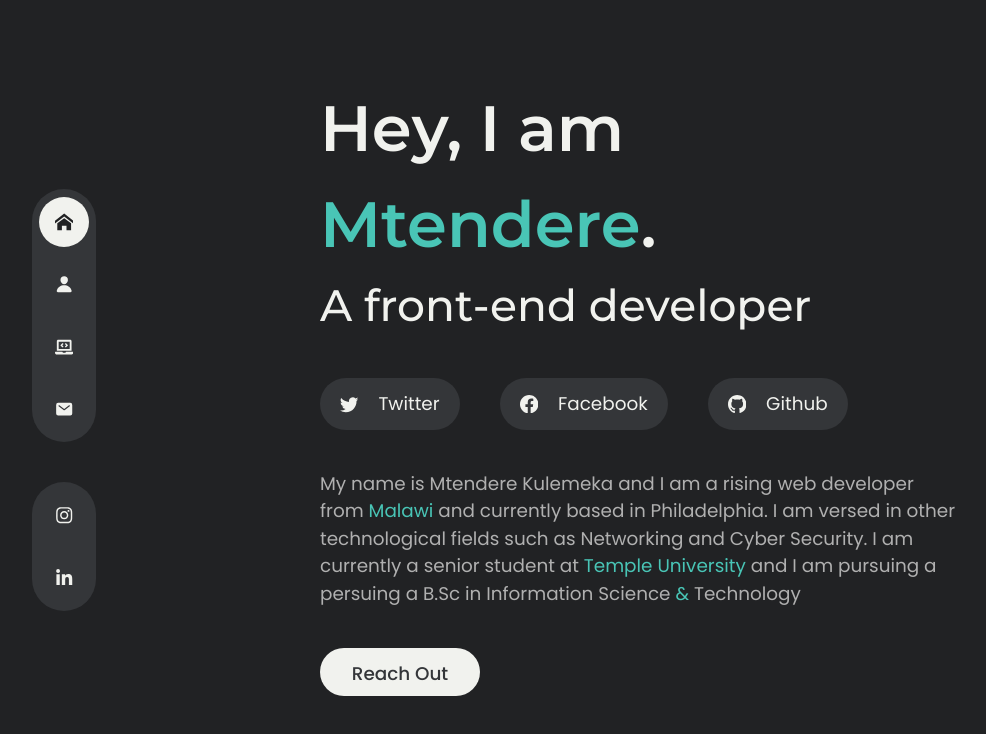
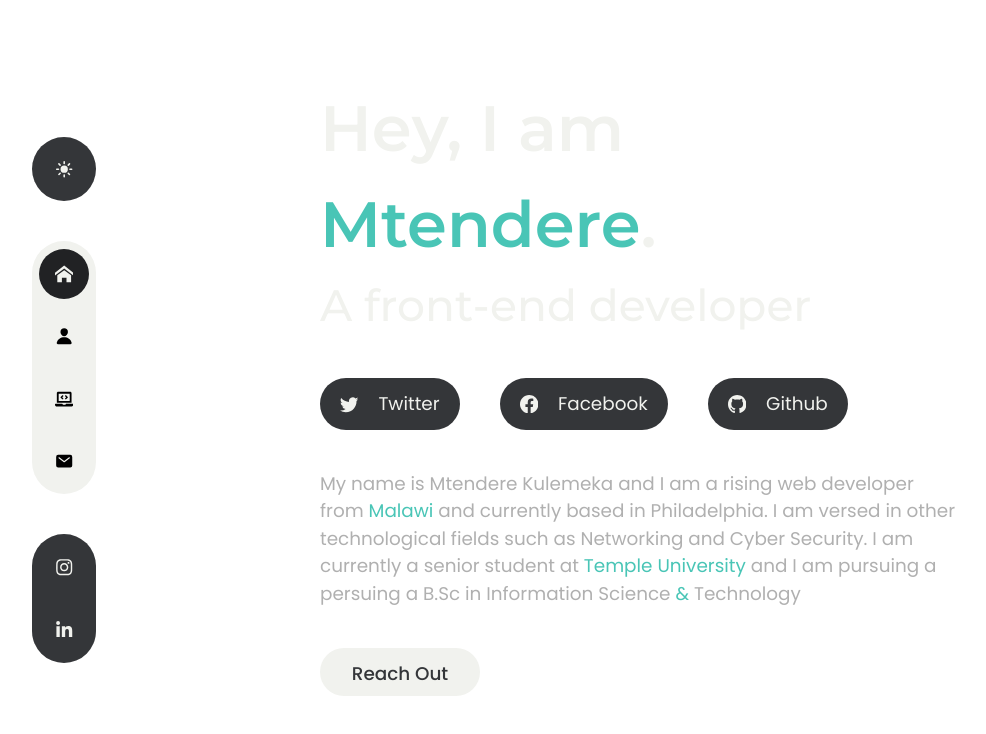
Before and after one commit to mkulemeka/Portfolio-v2, a React (Vite) app: page / in a window 1280 px wide. Shown: the top 734 px of the page, without its empty margins (0-986 px from the left). Built offline with nearby package versions, Linux system fonts and the light colour scheme.

Commit message:
navigation theme set

```diff
--- a/src/App.jsx
+++ b/src/App.jsx
@@ -11,10 +11,16 @@ const App = () => {
   const location = useLocation();
   //determine current active link
   const [active, setActive] = useState("");
+  const [isDarkMode, setIsDarkMode] = useState(false);
+
 
   return (
-    <section className="bg-fadedBlack min-h-[100vh] text-white text-regular font-poppins">
-      <Navbar active={active} />
+    <section className={`${isDarkMode ? "bg-fadedBlack" : "bg-whitey"} min-h-[100vh] text-white text-regular font-poppins transition ease duration-300`}>
+      <Navbar
+        active={active}
+        isDarkMode={isDarkMode}
+        setIsDarkMode={setIsDarkMode}
+      />
       <AnimatePresence mode="wait">
         <Routes location={location} key={location.key}>
           <Route path="/" element={<Home setActive={setActive} />} />
--- a/src/components/Navbar.jsx
+++ b/src/components/Navbar.jsx
@@ -1,10 +1,10 @@
 import { FaInstagram, FaLaptopCode, FaLinkedinIn } from "react-icons/fa";
-import { IoMail, IoPerson } from "react-icons/io5";
+import { IoMail, IoMoon, IoPerson, IoSunny } from "react-icons/io5";
 
 import { ImHome } from "react-icons/im";
 import { Link } from "react-router-dom";
 
-const Navbar = ({ active }) => {
+const Navbar = ({ active, isDarkMode, setIsDarkMode }) => {
   //page links
   const pages = [
     ["/", <ImHome />],
@@ -24,18 +24,47 @@ const Navbar = ({ active }) => {
       link: "linkedin.com/mkulemeka",
     },
   ];
+
+  //function to change theme
+  const toggleTheme = () => {
+    setIsDarkMode((prev) => !prev);
+    console.log(isDarkMode);
+  };
+
+  console.log(isDarkMode);
+
   return (
     <>
       <nav className="w-[8rem] md:fixed z-10 h-[100%] flex flex-col items-center justify-center gap-10">
-        <div className="w-[50%] bg-fadedMoreBlack flex flex-col items-center gap-3 p-2 rounded-[3rem]">
+        <div className="w-[50%] h-[4rem] bg-fadedMoreBlack flex flex-col items-center justify-center gap-3 p-2 rounded-full">
+          <button
+            className="p-4 rounded-full transition ease-in-out"
+            onClick={toggleTheme}
+          >
+            {isDarkMode ? (
+              <IoMoon className="transition ease-in-out duration-500" />
+            ) : (
+              <IoSunny className="transition ease-in-out duration-500" />
+            )}
+          </button>
+        </div>
+        <div
+          className={`w-[50%] ${
+            isDarkMode ? "bg-fadedMoreBlack text-white" : "bg-white text-black"
+          } flex flex-col items-center gap-3 p-2 rounded-[3rem] transition duration-300`}
+        >
           {pages.map((page) => (
             <Link
               key={page[0]}
               to={page[0]}
               className={`p-4 rounded-full  transition ease-in-out duration-300 ${
                 active === page[0]
-                  ? "bg-white text-fadedBlack"
-                  : "hover:bg-fadedBlack"
+                  ? isDarkMode
+                    ? "bg-white text-fadedBlack"
+                    : "bg-fadedBlack text-white"
+                  : isDarkMode
+                  ? "hover:bg-fadedBlack"
+                  : "hover:bg-whitey"
               }`}
             >
               {page[1]}
```
